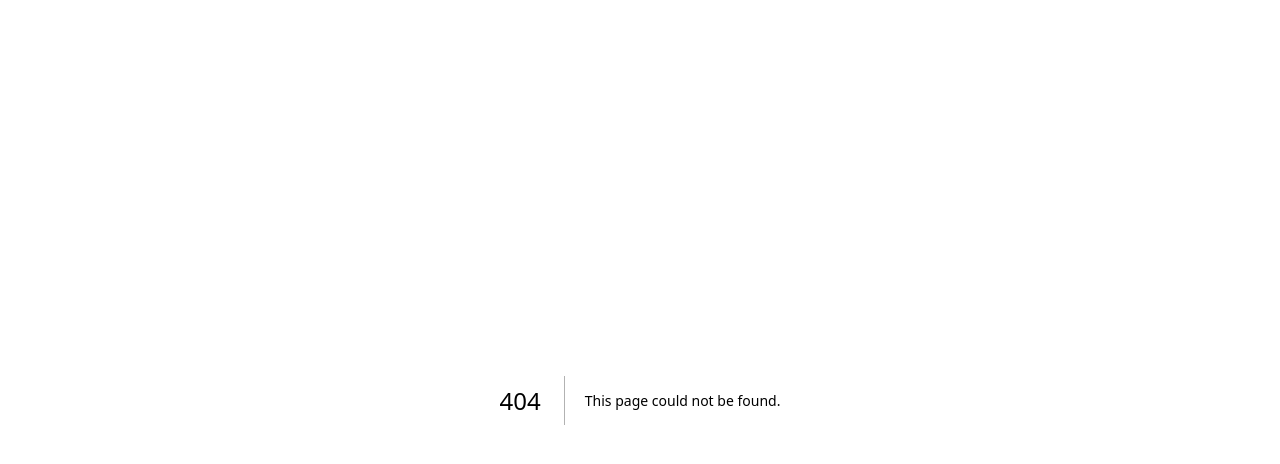
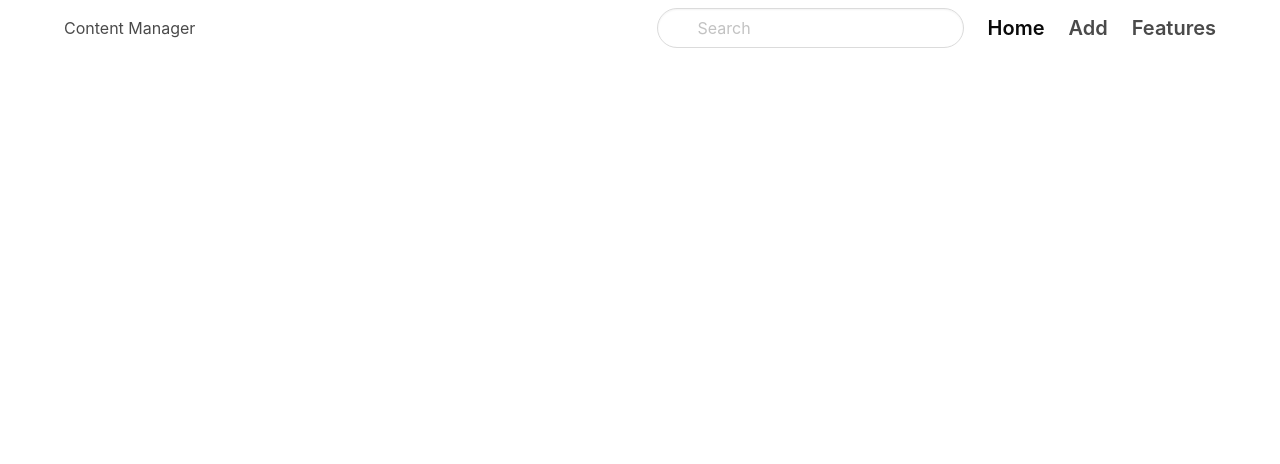
Before and after one commit to dmunoz-10/content-manager-web, a Next.js app: page /resources/1/edit in a window 1280 px wide. Before the commit this address had no page. Shown: the top 464 px of the page. Built offline with nearby package versions, Linux system fonts and the light colour scheme.

Commit message:
Creates the edit resource page

```diff
--- /dev/null
+++ b/src/pages/resources/[id]/edit.tsx
@@ -0,0 +1,10 @@
+import { FC } from "react"
+import Layout from "@/components/Layout"
+
+const Edit: FC = () => {
+  return (
+    <Layout></Layout>
+  )
+}
+
+export default Edit
--- a/src/pages/resources/[id].tsx
+++ b/src/pages/resources/[id]/index.tsx
@@ -2,6 +2,7 @@ import { FC } from "react"
 import { GetStaticProps, GetStaticPropsContext, InferGetServerSidePropsType } from "next"
 import Layout from "@/components/Layout"
 import { ResourceData } from "@/types"
+import Link from "next/link"
 
 const Show: FC<InferGetServerSidePropsType<typeof getServerSideProps>> = ({ resource, error }) => {
   return (
@@ -20,6 +21,9 @@ const Show: FC<InferGetServerSidePropsType<typeof getServerSideProps>> = ({ reso
                         <h2 className="subtitle is-4">{resource?.createdAt}</h2>
                         <h1 className="title">{resource?.title}</h1>
                         <p>{resource?.description}</p>
+                        <Link legacyBehavior href={`/resources/${resource?.id}/edit`}>
+                          <a className="button is-warning">Update</a>
+                        </Link>
                       </>
                     )}
                   </div>
```
